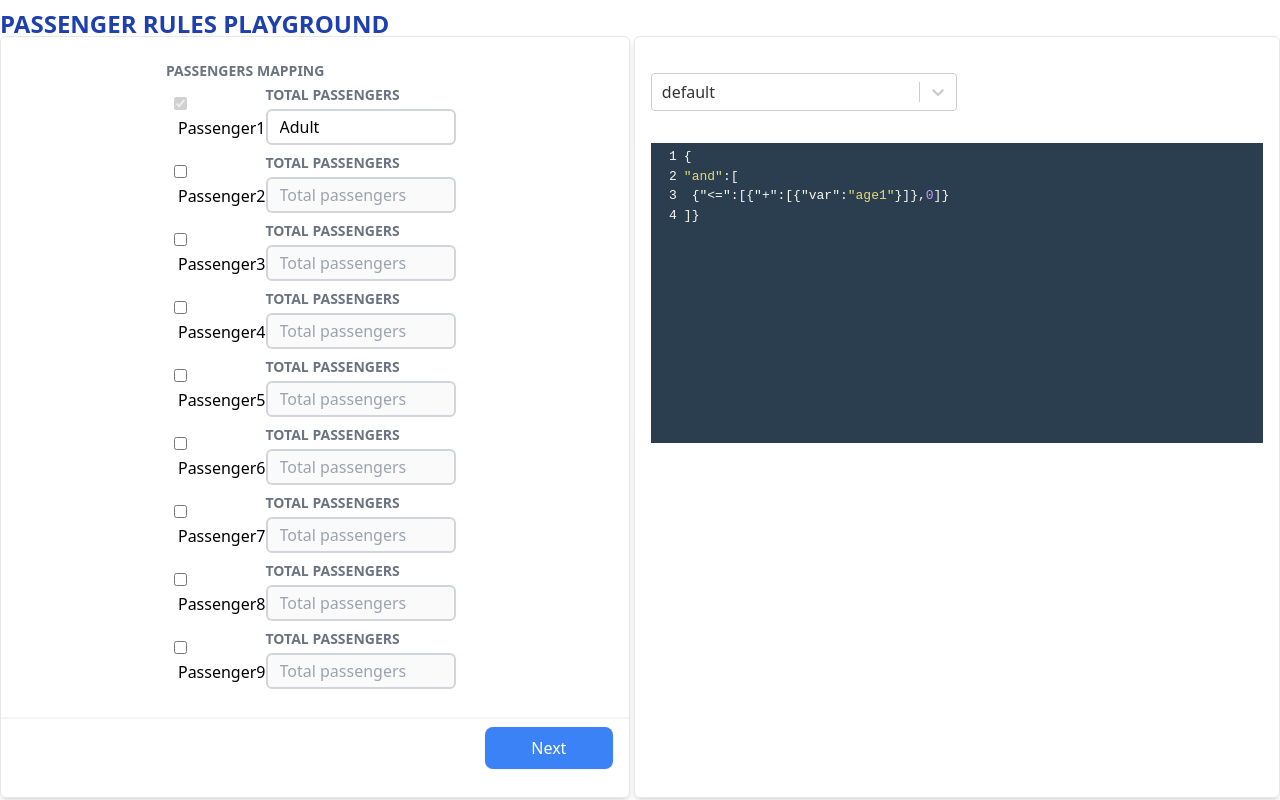
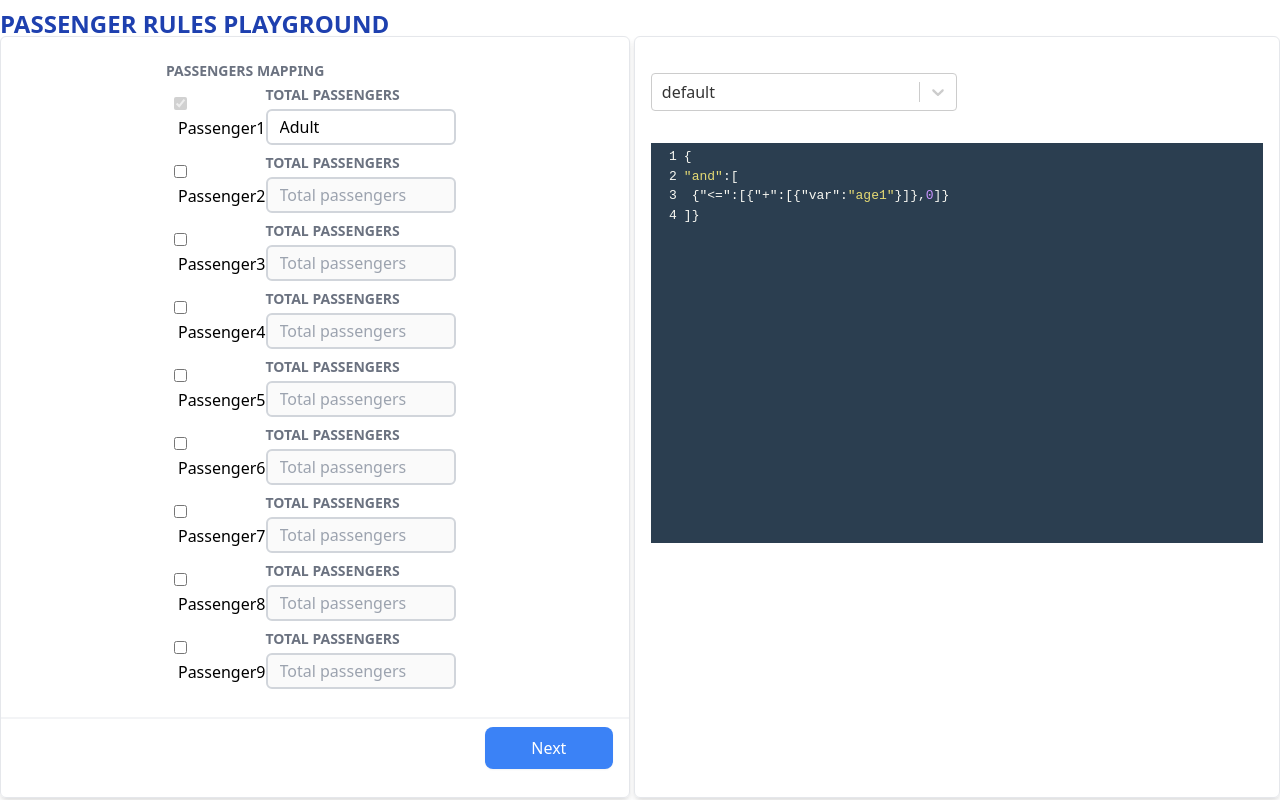
Before and after one commit to emdavidmoreno/rule-builder, a React (Create React App) app: page / in a window 1280 px wide. Built offline with nearby package versions, Linux system fonts and the light colour scheme.

Commit message:
styling editor

```diff
--- a/src/index.css
+++ b/src/index.css
@@ -16,3 +16,7 @@ code {
 @tailwind base;
 @tailwind components;
 @tailwind utilities;
+
+.CodeMirror {
+  min-height: 400px;
+}
```
